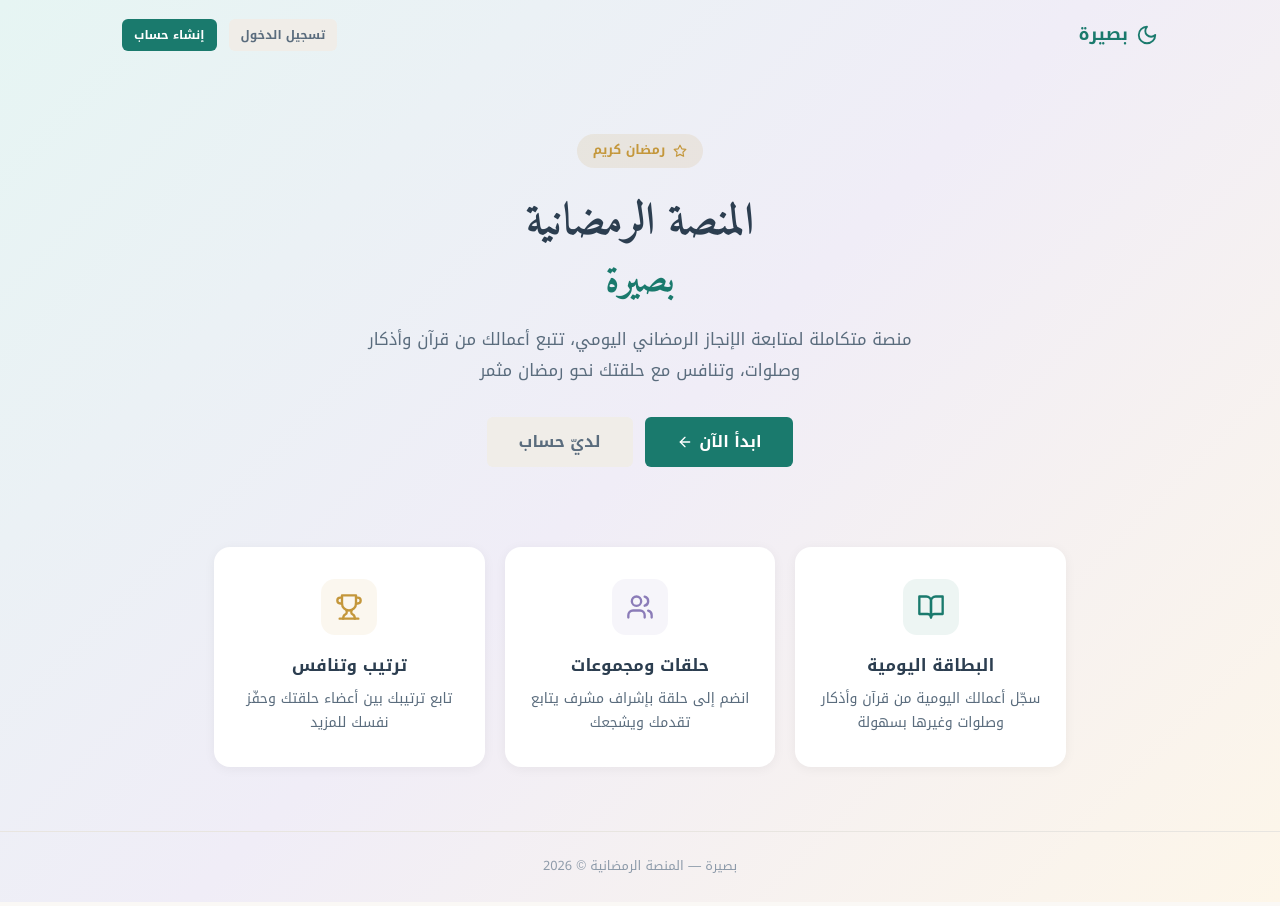
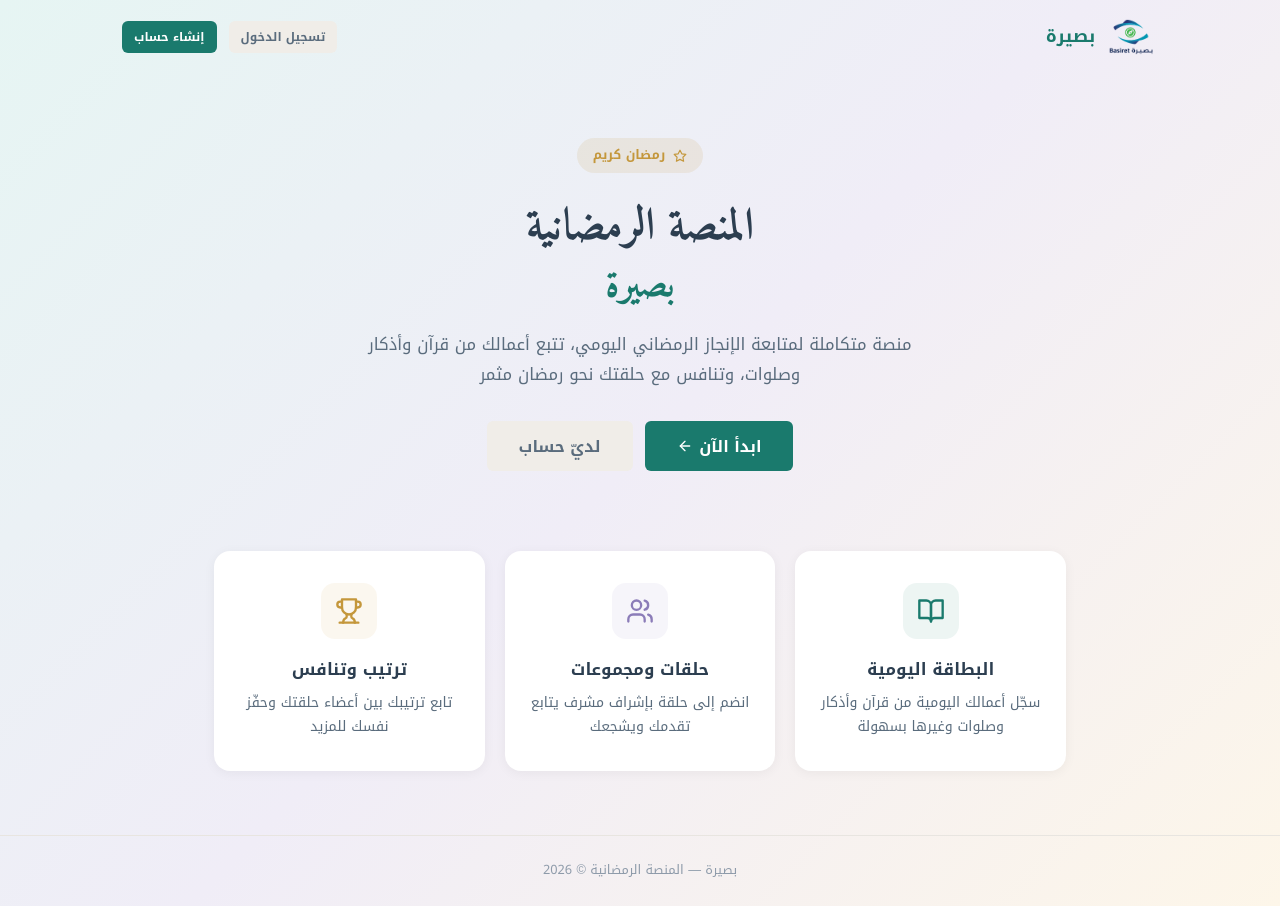
Before and after one commit to BetulAlbayrak1999/ramadan-program-management-basira-org, a React (Create React App) app in the folder frontend/: page / in a window 1280 px wide. Built offline with nearby package versions, Linux system fonts and the light colour scheme.

Commit message:
adding basira's logo

```diff
--- a/frontend/public/index.html
+++ b/frontend/public/index.html
@@ -4,7 +4,9 @@
     <meta charset="utf-8" />
     <meta name="viewport" content="width=device-width, initial-scale=1" />
     <meta name="theme-color" content="#1a7a6d" />
-    <title>المنصة الرمضانية</title>
+    <link rel="icon" type="image/png" href="%PUBLIC_URL%/logo.png" />
+    <link rel="apple-touch-icon" href="%PUBLIC_URL%/logo.png" />
+    <title>بصيرة — المنصة الرمضانية</title>
     <link rel="preconnect" href="https://fonts.googleapis.com">
     <link rel="preconnect" href="https://fonts.gstatic.com" crossorigin>
     <link href="https://fonts.googleapis.com/css2?family=Noto+Kufi+Arabic:wght@400;500;600;700;800&family=Amiri:wght@400;700&display=swap" rel="stylesheet">
--- a/frontend/src/components/layout/Layout.js
+++ b/frontend/src/components/layout/Layout.js
@@ -3,7 +3,7 @@
 import { useAuth } from '../../context/AuthContext';
 import {
   LayoutDashboard, FileEdit, Trophy, User, Eye, Users,
-  CircleDot, BarChart3, Settings, LogOut, Menu, X, Moon,
+  CircleDot, BarChart3, Settings, LogOut, Menu, X,
 } from 'lucide-react';
 
 export default function Layout() {
@@ -46,7 +46,7 @@
       {/* Mobile Header */}
       <div className="mobile-header">
         <button className="hamburger" onClick={() => setSidebarOpen(true)}><Menu size={22} /></button>
-        <span className="mobile-logo">المنصة الرمضانية</span>
+        <span className="mobile-logo"><img src="/logo.png" alt="بصيرة" style={{ height: 28, verticalAlign: 'middle', marginLeft: 6 }} />المنصة الرمضانية</span>
         <span style={{ width: 40 }} />
       </div>
 
@@ -60,7 +60,7 @@
             style={{ display: sidebarOpen ? 'flex' : 'none', position: 'absolute', left: '1rem', top: '1rem' }}>
             <X size={20} />
           </button>
-          <div className="sidebar-logo"><Moon size={20} /> المنصة الرمضانية</div>
+          <div className="sidebar-logo"><img src="/logo.png" alt="بصيرة" style={{ height: 28 }} /> المنصة الرمضانية</div>
           <div className="sidebar-subtitle">متابعة الإنجاز اليومي</div>
         </div>
 
--- a/frontend/src/pages/HomePage.js
+++ b/frontend/src/pages/HomePage.js
@@ -1,5 +1,5 @@
 import { Link } from 'react-router-dom';
-import { Moon, BookOpen, Users, Trophy, Star, ArrowLeft } from 'lucide-react';
+import { BookOpen, Users, Trophy, Star, ArrowLeft } from 'lucide-react';
 
 export default function HomePage() {
   return (
@@ -15,7 +15,7 @@
         padding: '1.2rem 2rem', maxWidth: 1100, margin: '0 auto',
       }}>
         <div style={{ display: 'flex', alignItems: 'center', gap: '0.5rem', fontWeight: 800, fontSize: '1.1rem', color: '#1a7a6d' }}>
-          <Moon size={22} /> بصيرة
+          <img src="/logo.png" alt="بصيرة" style={{ height: 36 }} /> بصيرة
         </div>
         <div style={{ display: 'flex', gap: '0.75rem' }}>
           <Link to="/login" className="btn btn-secondary btn-sm">تسجيل الدخول</Link>
--- a/frontend/src/pages/RegisterPage.js
+++ b/frontend/src/pages/RegisterPage.js
@@ -117,7 +117,7 @@
           </div>
 
           <div className="form-group">
-            <label className="form-label">عن طريق من عرفت بالموقع؟</label>
+            <label className="form-label">كيف عرفت بالموقع؟</label>
             <input className="form-input" value={form.referral_source}
               onChange={(e) => set('referral_source', e.target.value)} placeholder="اختياري" />
           </div>
--- a/frontend/src/styles/global.css
+++ b/frontend/src/styles/global.css
@@ -142,6 +142,10 @@
 
 .sidebar-logo svg {
   color: var(--gold);
+}
+
+.sidebar-logo img {
+  border-radius: 6px;
 }
 
 .sidebar-subtitle {
```
Also changed, not shown: frontend/public/logo.png (added).
